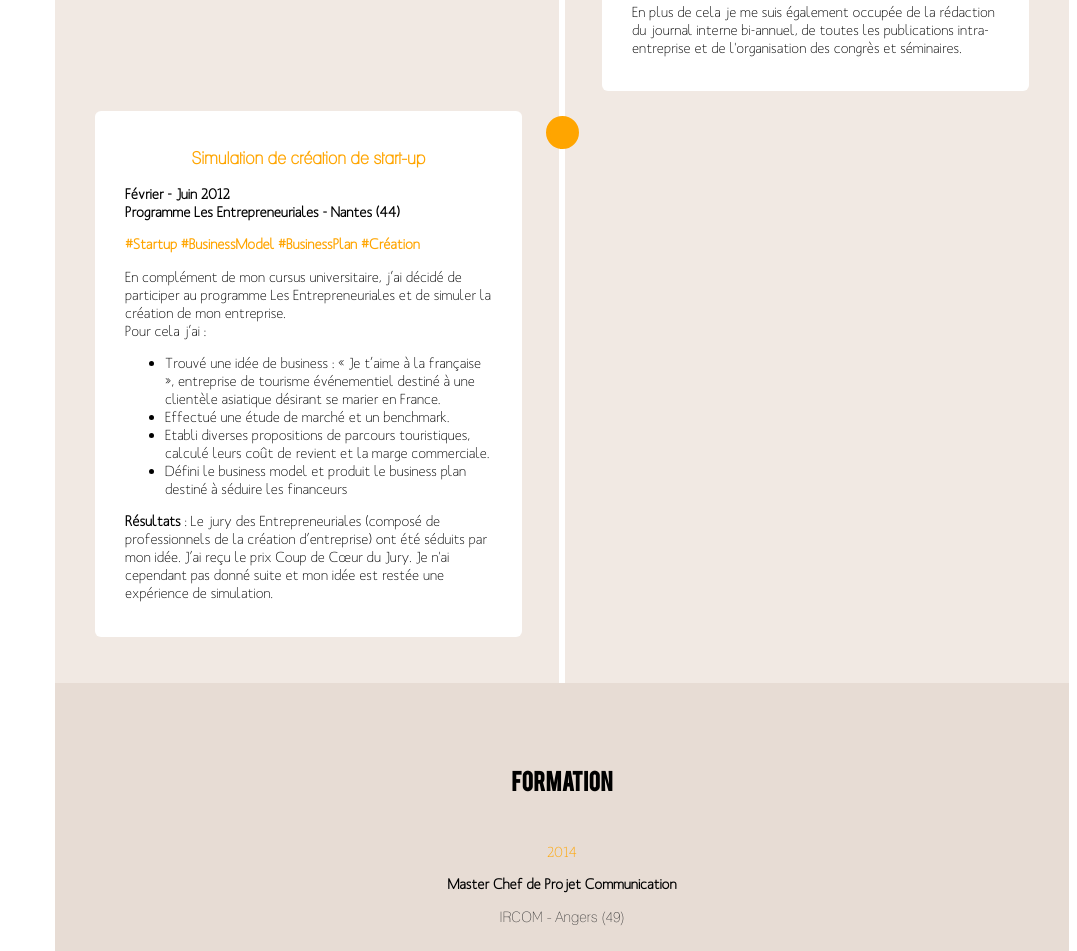
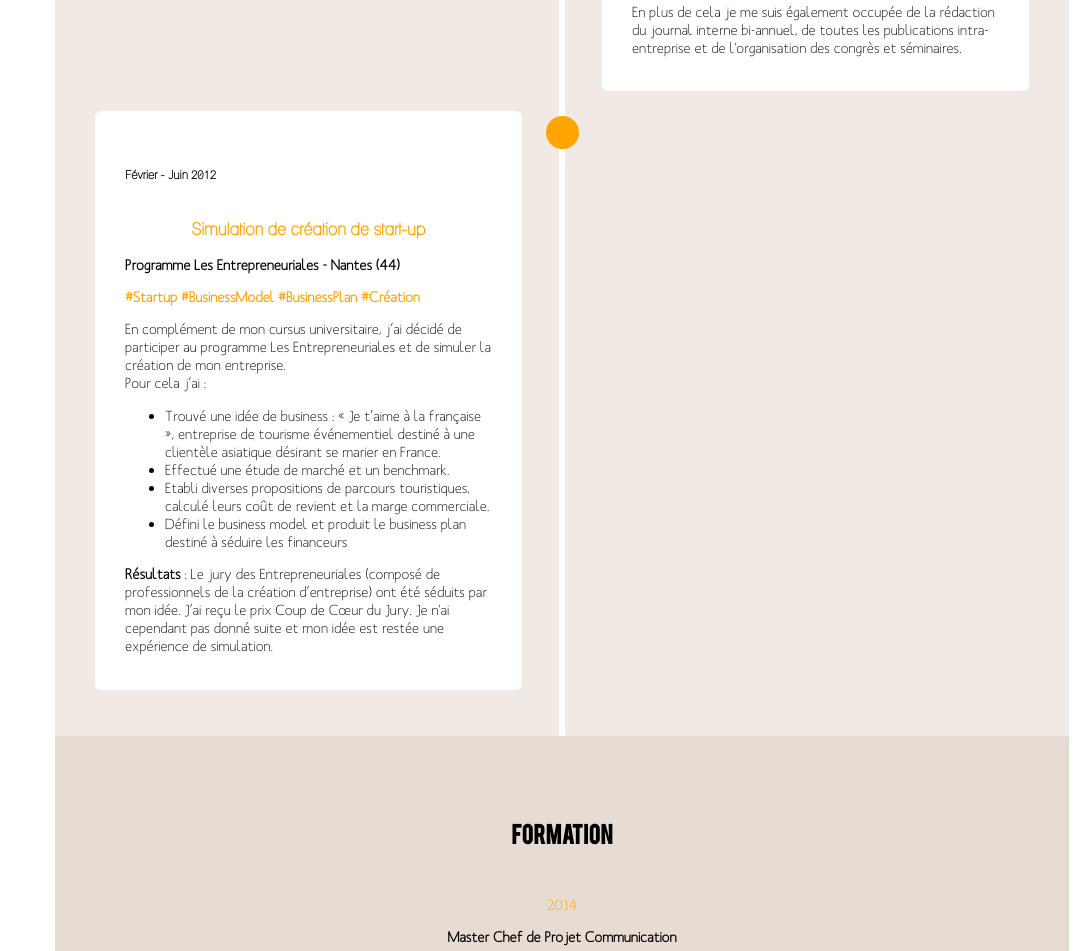
Before and after one commit to AudeBerger/Page-Pr-sentation, a plain HTML site: page index.html in a window 1280 px wide. Shown: the part 4458-5409 px from the top of the page, without its empty margins (203-1280 px from the left). Drawn offline with Linux system fonts and the light colour scheme.

Commit message:
update index.html
correction coquilles

```diff
--- a/index.html
+++ b/index.html
@@ -137,9 +137,9 @@
 
 						<div class="exp left">
 							<div class="content">
+								<h5>Février - Juin 2012</h5>
 								<h3>Simulation de création de start-up</h3>
-								<p><strong>Février - Juin 2012</br>
-								Programme Les Entrepreneuriales - Nantes (44)</strong></p>
+								<p><strong>Programme Les Entrepreneuriales - Nantes (44)</strong></p>
 								<p style="color:orange";><strong> #Startup #BusinessModel #BusinessPlan #Création</strong></p>
 								<p>En complément de mon cursus universitaire, j’ai décidé de participer au programme Les Entrepreneuriales et de simuler la création de mon entreprise.</br>
 								Pour cela j’ai :</p>
```
